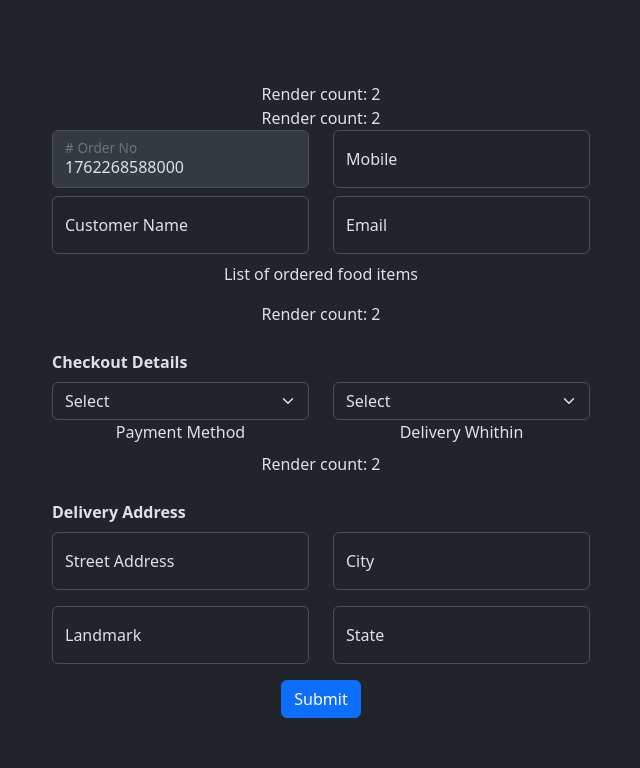
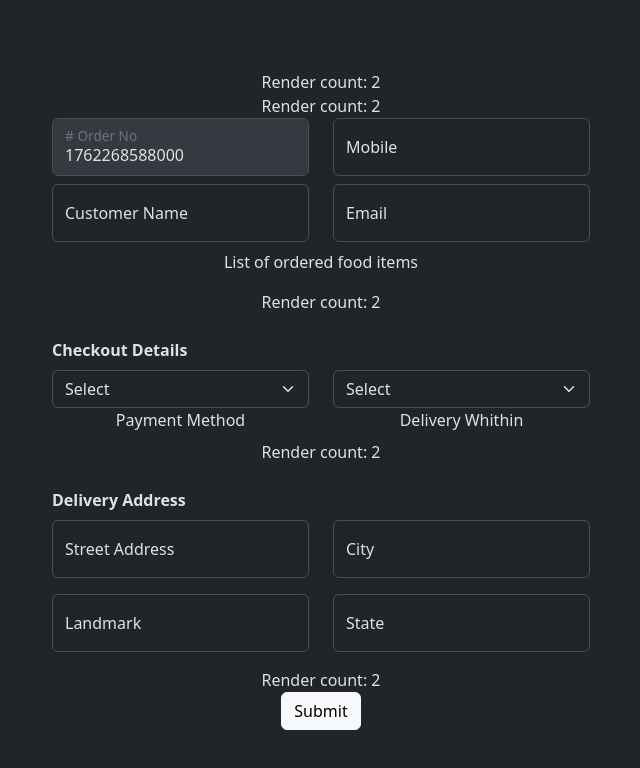
Before and after one commit to Hector-MuMo/react-hook-form-practice, a React (Vite) app: page / in a window 1280 px wide. Shown: the top 768 px of the page, without its empty margins (319-959 px from the left). Built offline with nearby package versions, Linux system fonts and the light colour scheme.

Commit message:
how control works in useFormState

```diff
--- /dev/null
+++ b/src/controls/SubmitButton.tsx
@@ -0,0 +1,72 @@
+import React from "react"
+import {  useFormState, type Control } from "react-hook-form"
+import getRenderCount from "../utils/getRenderCount"
+
+
+type SubmitButtonProps = React.ButtonHTMLAttributes<HTMLButtonElement> & {
+  // eslint-disable-next-line @typescript-eslint/no-explicit-any
+  control?: Control<any, any>
+}
+
+const RenderCount = getRenderCount()
+
+export default function SubmitButton(props: SubmitButtonProps) {
+  const {
+    className = "btn-light",
+    value,
+    control = undefined,
+    ...other
+  } = props
+
+  return control ? <WithControl {...{className,value,control,...other}} /> :
+  <WithoutControl {...{className,value,...other}}/>
+}
+
+function WithControl({
+  className,
+  value,
+  control,
+  ...other
+}: SubmitButtonProps) {
+  const { isSubmitting } = useFormState({ control })
+  return (
+    <>
+      <RenderCount />
+      <button
+        type="submit"
+        className={`btn ${className}`}
+        disabled={isSubmitting}
+        {...other}
+      >
+        {isSubmitting === false ? (
+          value
+        ) : (
+          <>
+            <span
+              className="spinner-border spinner-border-sm"
+              aria-hidden="true"
+            ></span>
+            <span role="status" className="ms-1">
+              {value}
+            </span>
+          </>
+        )}
+      </button>
+    </>
+  )
+}
+
+function WithoutControl({
+  className,
+  value,
+  ...other
+}: React.ButtonHTMLAttributes<HTMLButtonElement>) {
+  return (
+    <>
+      <RenderCount />
+      <button type="submit" className={`btn ${className}`} {...other}>
+        {value}
+      </button>
+    </>
+  )
+}
--- a/src/pages/FoodDelivery/FoodDeliveryForm.tsx
+++ b/src/pages/FoodDelivery/FoodDeliveryForm.tsx
@@ -9,6 +9,7 @@ import CheckoutForm from "./Components/CheckoutForm";
 import type { FoodDeliveryFormType } from "../../types";
 import DeliveryAddressForm from "./Components/DeliveryAddressForm";
 import FoodDeliveryMaster from "./Components/FoodDeliveryMaster";
+import SubmitButton from "../../controls/SubmitButton";
 
 //import { useRenderCount } from "./hooks/useRenderCount"
 
@@ -37,7 +38,7 @@ export const FoodDeliveryForm = () => {
       },
     });
 
-  const { handleSubmit, /*formState*/ } = methods;
+  const { handleSubmit, /*formState,*/ control } = methods;
   //IMPORTANT: When we destructure formState, we create a subscription to the properties we destructure
   // and any change in any property will cause a re-render.
   // For example isDirty wil re-render the component on every change of the boolean state.
@@ -97,9 +98,7 @@ export const FoodDeliveryForm = () => {
         <DeliveryAddressForm />
       </FormProvider>
 
-      <button type="submit" className="btn btn-primary">
-        Submit
-      </button>
+      <SubmitButton value="Submit" control={control} />
     </form>
   );
 };
```
